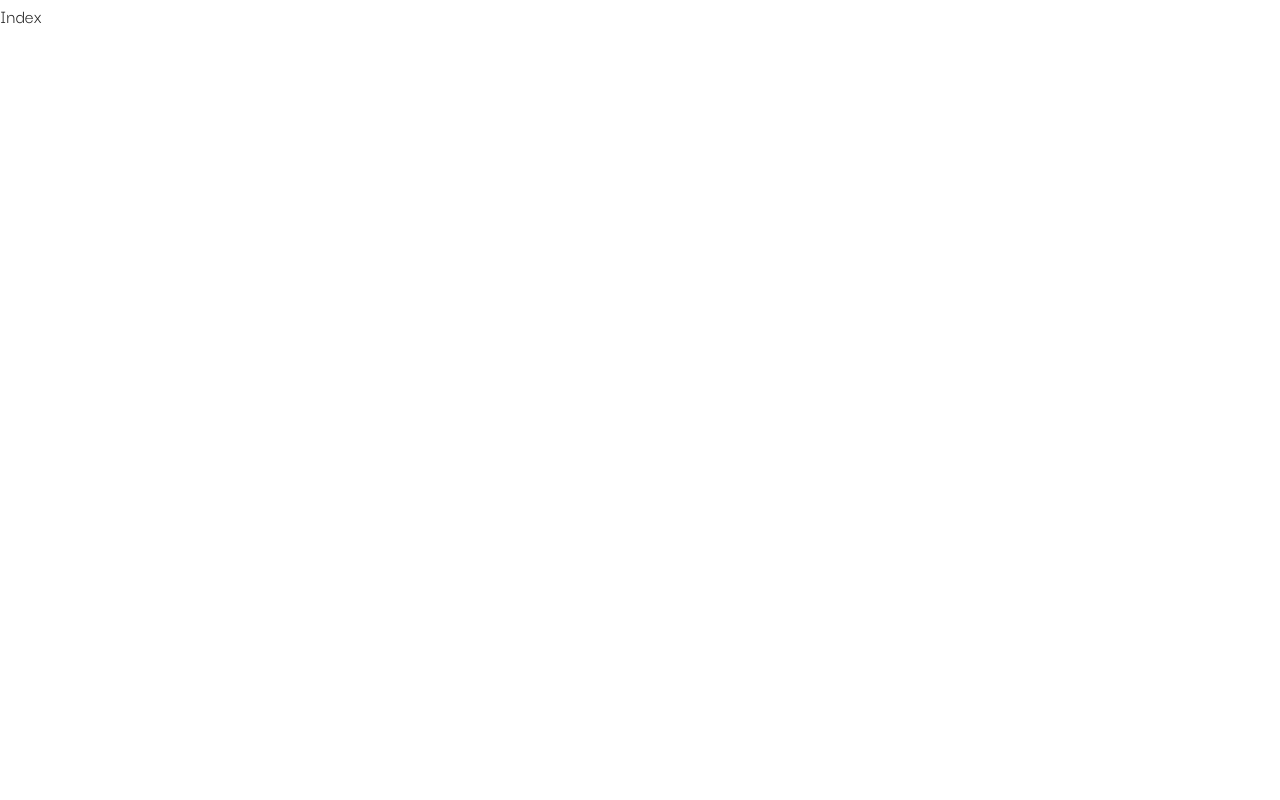
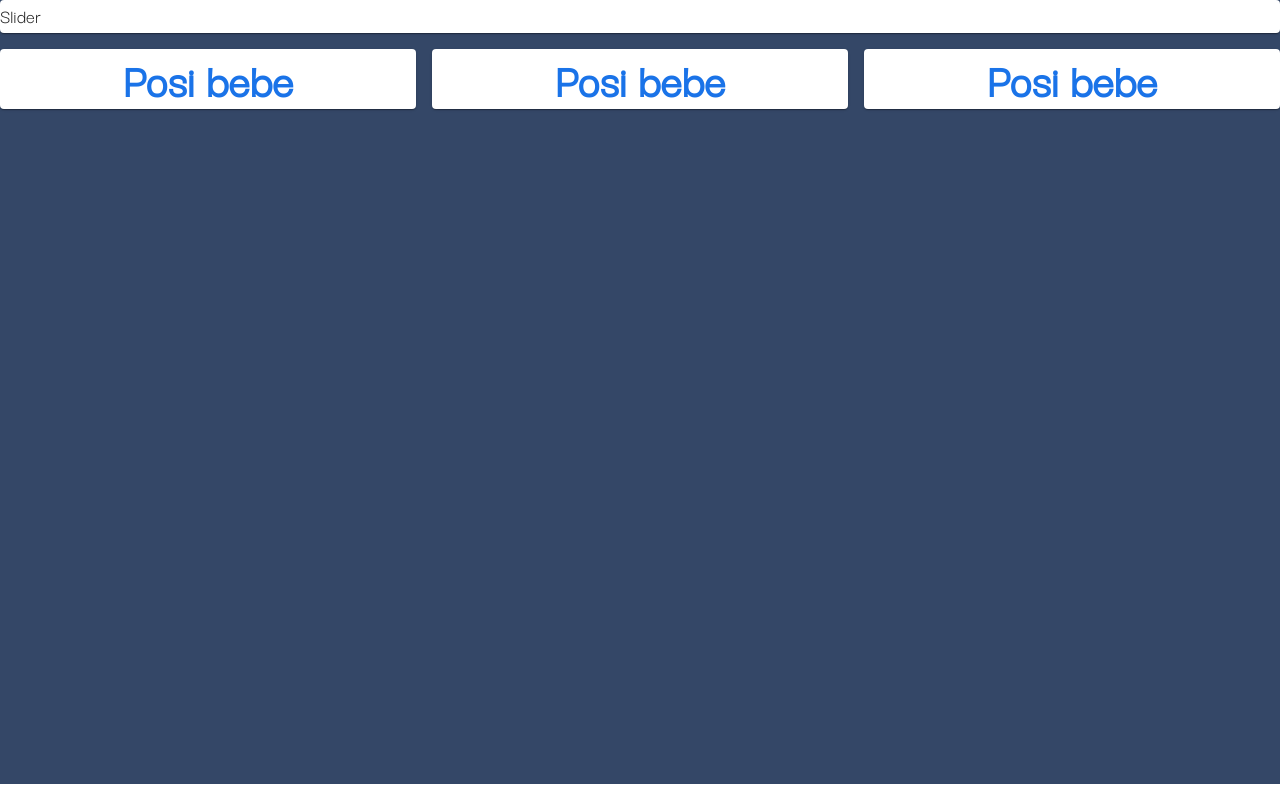
Before and after one commit to wilsonvalverde/digital-bank, a React (Create React App) app: page / in a window 1280 px wide. Built offline with nearby package versions, Linux system fonts and the light colour scheme.

Commit message:
Pagina principal

```diff
--- a/src/components/BaseLayout.jsx
+++ b/src/components/BaseLayout.jsx
@@ -1,7 +1,7 @@
 import React from 'react'
 import PropTypes from 'prop-types'
 import { ElementDrawer } from './ElementDrawer'
-import { Container, Grid } from '@mui/material'
+import { Grid } from '@mui/material'
 import { useContextLayout } from '../hooks/context/UseLayoutContextProvider'
 import MDBox from './MDBox'
 
--- a/src/pages/index/Index.jsx
+++ b/src/pages/index/Index.jsx
@@ -1,7 +1,67 @@
-import React from 'react'
+import React from "react";
+import MDBox from "../../components/MDBox";
+import { Typography, Grid, Paper } from "@mui/material";
+import colors from "../../styles/theme/base/colors";
+import { Slider } from "../slider/Slider";
 
 export const Index = () => {
   return (
-	<div>Index</div>
-  )
-}
+    <MDBox
+      display="block"
+      alignItems="center"
+      bgColor="dark"
+      width="100%"
+      height="100%"
+    >
+      <Grid
+        container
+        spacing={2}
+        justifyContent={"center"}
+        direction={"column"}
+      >
+        <Grid item xs={12}>
+          <Paper>
+            <Slider/>
+          </Paper>
+        </Grid>
+        <Grid item>
+          <Grid container spacing={2} justifyContent={"center"}>
+            <Grid item xs={4}>
+              <Paper>
+                <Typography
+                  variant="h1"
+                  sx={{ color: colors.info.main }}
+                  textAlign={"center"}
+                >
+                  Posi bebe
+                </Typography>
+              </Paper>
+            </Grid>
+            <Grid item xs={4}>
+              <Paper>
+                <Typography
+                  variant="h1"
+                  sx={{ color: colors.info.main }}
+                  textAlign={"center"}
+                >
+                  Posi bebe
+                </Typography>
+              </Paper>
+            </Grid>
+            <Grid item xs={4}>
+              <Paper>
+                <Typography
+                  variant="h1"
+                  sx={{ color: colors.info.main }}
+                  textAlign={"center"}
+                >
+                  Posi bebe
+                </Typography>
+              </Paper>
+            </Grid>
+          </Grid>
+        </Grid>
+      </Grid>
+    </MDBox>
+  );
+};
--- /dev/null
+++ b/src/pages/slider/Slider.jsx
@@ -0,0 +1,7 @@
+import React from 'react'
+
+export const Slider = () => {
+  return (
+    <div>Slider</div>
+  )
+}
```
Also changed, not shown: src/index.css (+2 -5 lines), 1 other file (tests, documents, lock files or other folders).
